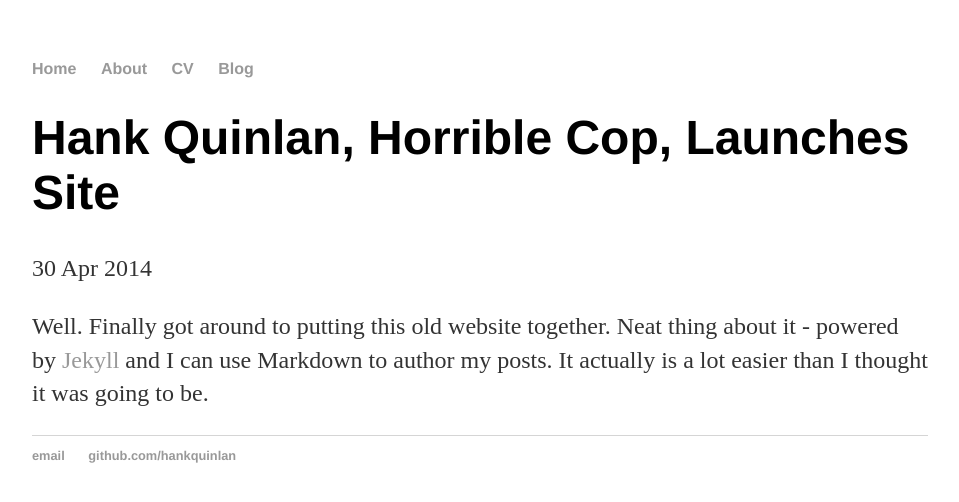
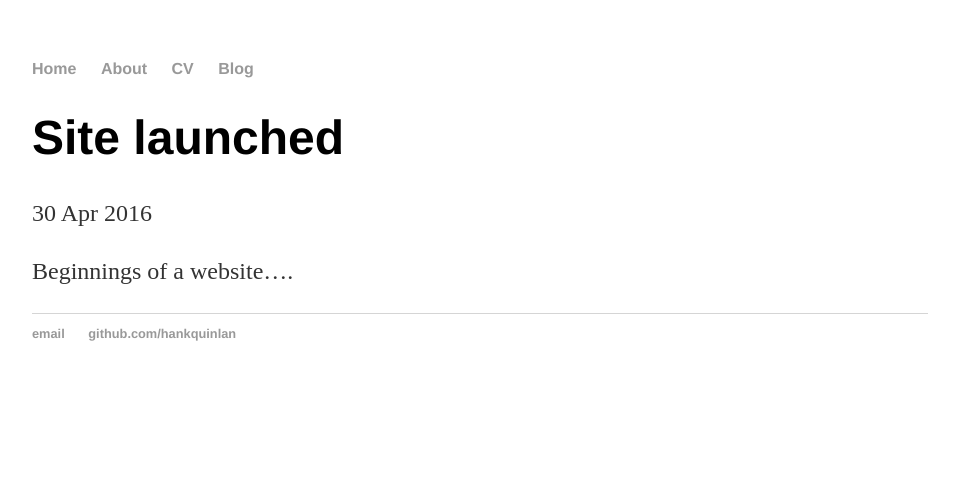
Before and after one commit to plantecophys/plantecophys, a Jekyll site: the page built from _posts/2014-04-30-hank-quinlan-site-launched.md, in a window 1280 px wide. Shown: the top 502 px of the page, without its empty margins (160-1119 px from the left). Built offline with Jekyll 4.4.1, drawn with Linux system fonts in a browser that asks for light colours.

Commit message:
Update 2014-04-30-hank-quinlan-site-launched.md

```diff
--- a/_posts/2014-04-30-hank-quinlan-site-launched.md
+++ b/_posts/2014-04-30-hank-quinlan-site-launched.md
@@ -1,7 +1,7 @@
 ---
 layout: post
-title: "Hank Quinlan, Horrible Cop, Launches Site"
-date: 2014-04-30
+title: "Site launched"
+date: 2016-04-30
 ---
 
-Well. Finally got around to putting this old website together. Neat thing about it - powered by [Jekyll](http://jekyllrb.com) and I can use Markdown to author my posts. It actually is a lot easier than I thought it was going to be.
+Beginnings of a website....
```
